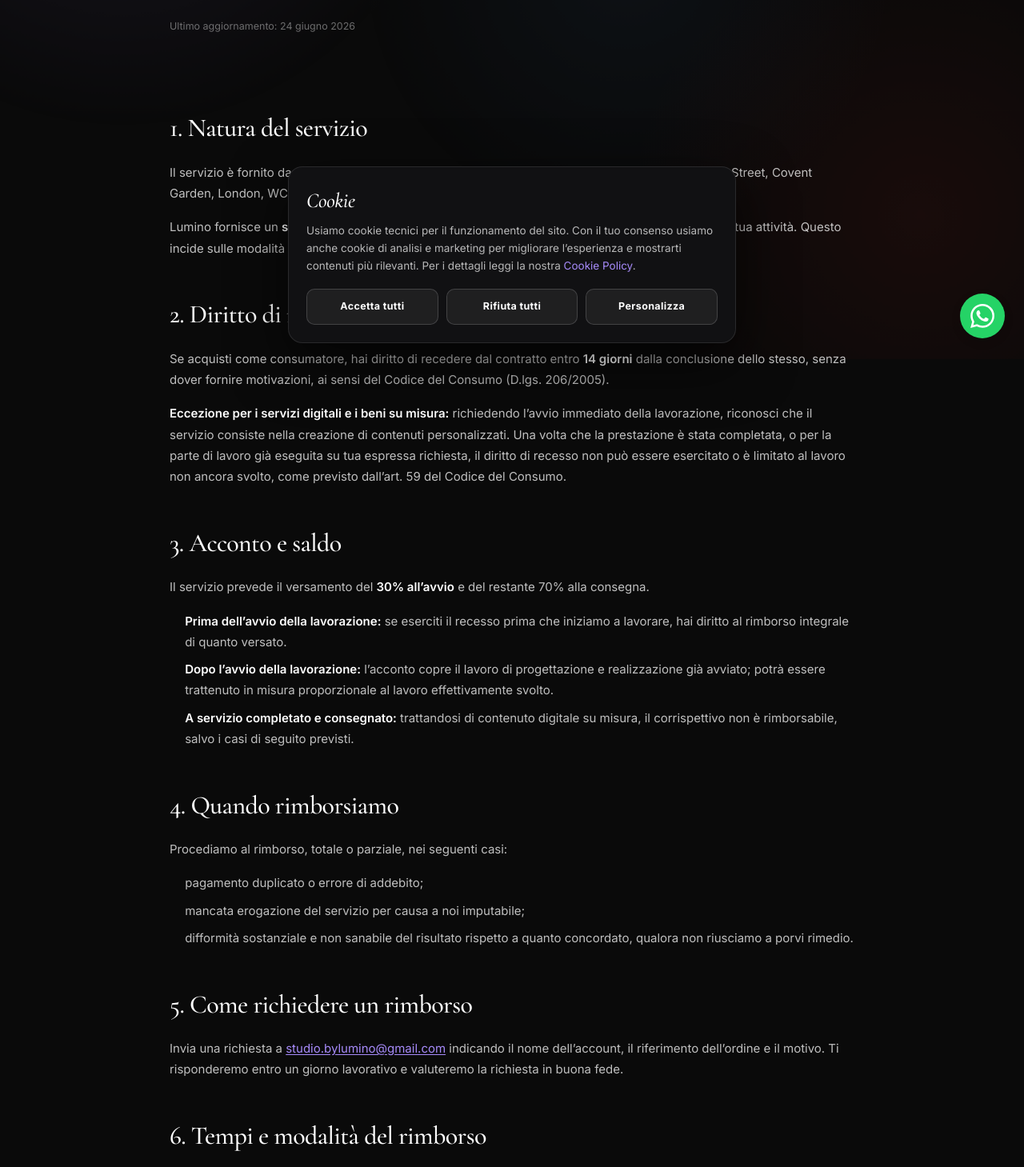
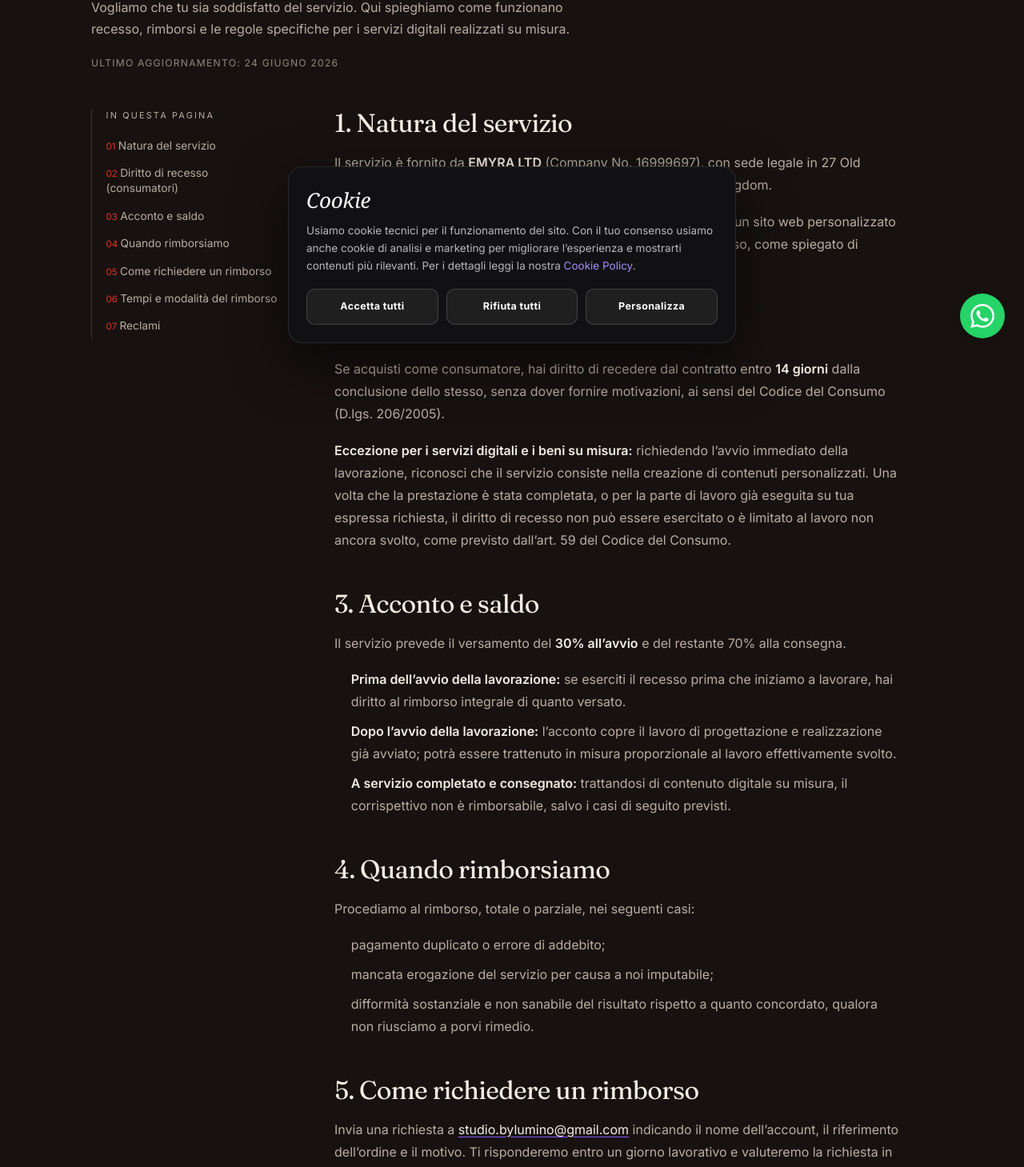
Before and after one commit to luminoagency/lumino-agency, a Next.js app: page /resi-rimborsi in a window 1280 px wide. Shown: the part 353-1812 px from the top of the page at 80% size. Built offline with nearby package versions, Linux system fonts and the light colour scheme.

Commit message:
Legali: resi e rimborsi sulla nuova cornice

```diff
--- a/app/resi-rimborsi/page.tsx
+++ b/app/resi-rimborsi/page.tsx
@@ -1,58 +1,73 @@
 import type { Metadata } from 'next'
 import Link from 'next/link'
-import SiteChrome from '@/components/site/SiteChrome'
+import LegalChrome from '@/components/legal/LegalChrome'
 import { COMPANY } from '@/lib/company'
 import { SALES_TERMS } from '@/lib/plans'
 
 export const metadata: Metadata = {
-  title: 'Resi e Rimborsi · Lumino',
+  alternates: { canonical: '/resi-rimborsi' },
+  title: 'Resi e Rimborsi',
   description:
     'Politica resi e rimborsi di Lumino: diritto di recesso, rimborsi, casi particolari per i servizi digitali su misura e come richiedere un rimborso.',
 }
 
 export default function ResiRimborsiPage() {
   return (
-    <SiteChrome
-      header={{
-        kicker: '✦ legale',
-        title: 'Politica Resi e Rimborsi',
-        intro:
-          'Vogliamo che tu sia soddisfatto del servizio. Qui spieghiamo come funzionano recesso, rimborsi e le regole specifiche per i servizi digitali realizzati su misura.',
-        updated: COMPANY.lastUpdated,
-      }}
+    <LegalChrome
+      title="Politica Resi e Rimborsi"
+      intro={
+        'Vogliamo che tu sia soddisfatto del servizio. Qui spieghiamo come funzionano recesso, rimborsi e le regole specifiche per i servizi digitali realizzati su misura.'
+      }
+      updated={COMPANY.lastUpdated}
+      sections={[
+        { id: '1-natura-del-servizio', label: 'Natura del servizio' },
+        {
+          id: '2-diritto-di-recesso-consumatori',
+          label: 'Diritto di recesso (consumatori)',
+        },
+        { id: '3-acconto-e-saldo', label: 'Acconto e saldo' },
+        { id: '4-quando-rimborsiamo', label: 'Quando rimborsiamo' },
+        {
+          id: '5-come-richiedere-un-rimborso',
+          label: 'Come richiedere un rimborso',
+        },
+        {
+          id: '6-tempi-e-modalita-del-rimborso',
+          label: 'Tempi e modalità del rimborso',
+        },
+        { id: '7-reclami', label: 'Reclami' },
+      ]}
     >
-      <div className="ls-container">
-        <article className="ls-prose">
-          <h2>1. Natura del servizio</h2>
+      <h2 id="1-natura-del-servizio">1. Natura del servizio</h2>
       <p>
         Il servizio è fornito da <strong>{COMPANY.legalName}</strong> (Company No.{' '}
         {COMPANY.companyNumber}), con sede legale in {COMPANY.address.full}.
       </p>
       <p>
-            {COMPANY.brand} fornisce un <strong>servizio digitale su misura</strong>: la
-            realizzazione di un sito web personalizzato per la tua attività. Questo incide sulle
-            modalità di recesso e rimborso, come spiegato di seguito.
+        {COMPANY.brand} fornisce un <strong>servizio digitale su misura</strong>: la realizzazione
+        di un sito web personalizzato per la tua attività. Questo incide sulle modalità di recesso e
+        rimborso, come spiegato di seguito.
       </p>
 
-          <h2>2. Diritto di recesso (consumatori)</h2>
+      <h2 id="2-diritto-di-recesso-consumatori">2. Diritto di recesso (consumatori)</h2>
       <p>
         Se acquisti come consumatore, hai diritto di recedere dal contratto entro{' '}
-            <strong>14 giorni</strong> dalla conclusione dello stesso, senza dover fornire
-            motivazioni, ai sensi del Codice del Consumo (D.lgs. 206/2005).
+        <strong>14 giorni</strong> dalla conclusione dello stesso, senza dover fornire motivazioni,
+        ai sensi del Codice del Consumo (D.lgs. 206/2005).
       </p>
       <p>
-            <strong>Eccezione per i servizi digitali e i beni su misura:</strong> richiedendo
-            l’avvio immediato della lavorazione, riconosci che il servizio consiste nella creazione di
-            contenuti personalizzati. Una volta che la prestazione è stata completata, o per la parte
-            di lavoro già eseguita su tua espressa richiesta, il diritto di recesso non può essere
-            esercitato o è limitato al lavoro non ancora svolto, come previsto dall’art. 59 del Codice
-            del Consumo.
+        <strong>Eccezione per i servizi digitali e i beni su misura:</strong> richiedendo l’avvio
+        immediato della lavorazione, riconosci che il servizio consiste nella creazione di contenuti
+        personalizzati. Una volta che la prestazione è stata completata, o per la parte di lavoro
+        già eseguita su tua espressa richiesta, il diritto di recesso non può essere esercitato o è
+        limitato al lavoro non ancora svolto, come previsto dall’art. 59 del Codice del Consumo.
       </p>
 
-          <h2>3. Acconto e saldo</h2>
+      <h2 id="3-acconto-e-saldo">3. Acconto e saldo</h2>
       <p>
-            Il servizio prevede il versamento del <strong>{SALES_TERMS.upfrontPercent}%
-            all’avvio</strong> e del restante {100 - SALES_TERMS.upfrontPercent}% alla consegna.
+        Il servizio prevede il versamento del{' '}
+        <strong>{SALES_TERMS.upfrontPercent}% all’avvio</strong> e del restante{' '}
+        {100 - SALES_TERMS.upfrontPercent}% alla consegna.
       </p>
       <ul>
         <li>
@@ -61,43 +76,43 @@ export default function ResiRimborsiPage() {
         </li>
         <li>
           <strong>Dopo l’avvio della lavorazione:</strong> l’acconto copre il lavoro di
-              progettazione e realizzazione già avviato; potrà essere trattenuto in misura
-              proporzionale al lavoro effettivamente svolto.
+          progettazione e realizzazione già avviato; potrà essere trattenuto in misura proporzionale
+          al lavoro effettivamente svolto.
         </li>
         <li>
-              <strong>A servizio completato e consegnato:</strong> trattandosi di contenuto digitale
-              su misura, il corrispettivo non è rimborsabile, salvo i casi di seguito previsti.
+          <strong>A servizio completato e consegnato:</strong> trattandosi di contenuto digitale su
+          misura, il corrispettivo non è rimborsabile, salvo i casi di seguito previsti.
         </li>
       </ul>
 
-          <h2>4. Quando rimborsiamo</h2>
+      <h2 id="4-quando-rimborsiamo">4. Quando rimborsiamo</h2>
       <p>Procediamo al rimborso, totale o parziale, nei seguenti casi:</p>
       <ul>
         <li>pagamento duplicato o errore di addebito;</li>
         <li>mancata erogazione del servizio per causa a noi imputabile;</li>
         <li>
-              difformità sostanziale e non sanabile del risultato rispetto a quanto concordato,
-              qualora non riusciamo a porvi rimedio.
+          difformità sostanziale e non sanabile del risultato rispetto a quanto concordato, qualora
+          non riusciamo a porvi rimedio.
         </li>
       </ul>
 
-          <h2>5. Come richiedere un rimborso</h2>
+      <h2 id="5-come-richiedere-un-rimborso">5. Come richiedere un rimborso</h2>
       <p>
-            Invia una richiesta a <a href={`mailto:${COMPANY.email}`}>{COMPANY.email}</a> indicando
-            il nome dell’account, il riferimento dell’ordine e il motivo. Ti risponderemo entro un
-            giorno lavorativo e valuteremo la richiesta in buona fede.
+        Invia una richiesta a <a href={`mailto:${COMPANY.email}`}>{COMPANY.email}</a> indicando il
+        nome dell’account, il riferimento dell’ordine e il motivo. Ti risponderemo entro un giorno
+        lavorativo e valuteremo la richiesta in buona fede.
       </p>
 
-          <h2>6. Tempi e modalità del rimborso</h2>
+      <h2 id="6-tempi-e-modalita-del-rimborso">6. Tempi e modalità del rimborso</h2>
       <p>
         I rimborsi approvati vengono effettuati con lo <strong>stesso metodo di pagamento</strong>{' '}
-            utilizzato per l’acquisto, tramite il nostro fornitore di pagamenti{' '}
-            ({COMPANY.paymentProvider}), di norma entro <strong>14 giorni</strong> dall’accettazione
-            della richiesta. I tempi di accredito effettivi dipendono dall’emittente della carta o
-            dal metodo utilizzato.
+        utilizzato per l’acquisto, tramite il nostro fornitore di pagamenti (
+        {COMPANY.paymentProvider}), di norma entro <strong>14 giorni</strong> dall’accettazione
+        della richiesta. I tempi di accredito effettivi dipendono dall’emittente della carta o dal
+        metodo utilizzato.
       </p>
 
-          <h2>7. Reclami</h2>
+      <h2 id="7-reclami">7. Reclami</h2>
       <p>
         Per qualsiasi reclamo puoi scriverci a{' '}
         <a href={`mailto:${COMPANY.email}`}>{COMPANY.email}</a>. È inoltre disponibile la
@@ -114,8 +129,6 @@ export default function ResiRimborsiPage() {
         Hai bisogno di assistenza su un ordine? Scrivici a{' '}
         <a href={`mailto:${COMPANY.email}`}>{COMPANY.email}</a> — siamo qui per aiutarti.
       </div>
-        </article>
-      </div>
-    </SiteChrome>
+    </LegalChrome>
   )
 }
```
Lines whose indentation alone changed are shown as unchanged.
